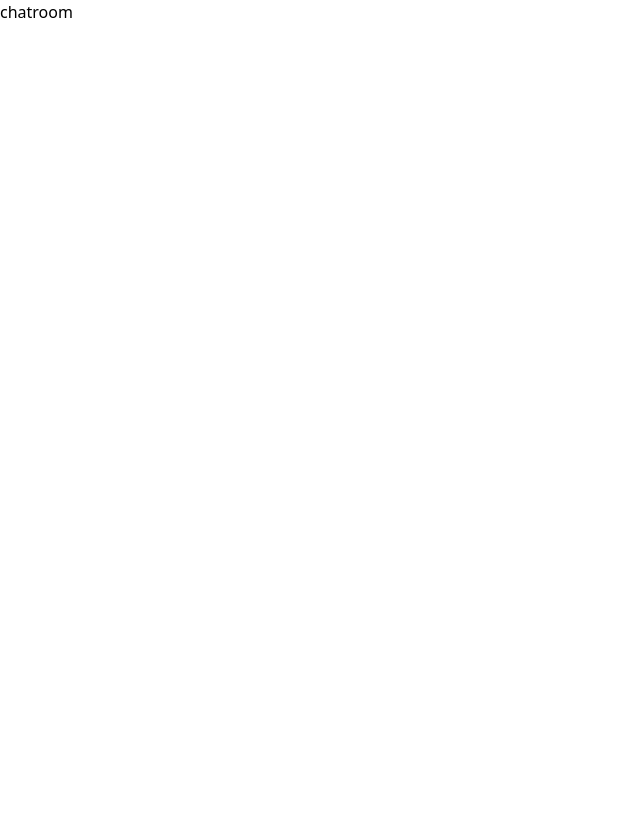
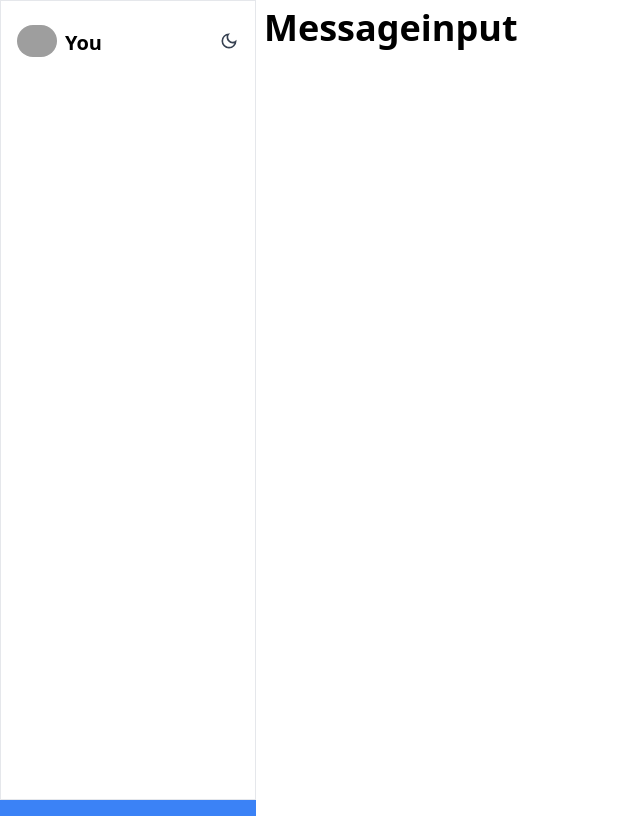
Before and after one commit to mirjetamustafa/Chat-App, a React (Vite) app: page / in a window 1280 px wide. Shown: the whole page, without its empty margins (0-640 px from the left). Built offline with nearby package versions, Linux system fonts and the light colour scheme; grey boxes are pictures that could not be loaded.

Commit message:
feat: implement dark/light theme with Tailwind

```diff
--- a/package.json
+++ b/package.json
@@ -12,6 +12,7 @@
   "dependencies": {
     "react": "^19.1.1",
     "react-dom": "^19.1.1",
+    "react-icons": "^5.5.0",
     "react-router-dom": "^7.8.2"
   },
   "devDependencies": {
--- a/src/components/MessageInput.jsx
+++ b/src/components/MessageInput.jsx
@@ -1,7 +1,11 @@
 import React from 'react'
 
 const MessageInput = () => {
-  return <div>MessageInput</div>
+  return (
+    <div className="min-h-screen bg-white text-black dark:bg-gray-900 dark:text-white ">
+      <h1 className="font-bold text-4xl">Messageinput</h1>
+    </div>
+  )
 }
 
 export default MessageInput
--- a/src/components/Sidebar.jsx
+++ b/src/components/Sidebar.jsx
@@ -1,7 +1,28 @@
-import React from 'react'
+import { MdOutlineLightMode } from 'react-icons/md'
+import { MdOutlineDarkMode } from 'react-icons/md'
 
-const Sidebar = () => {
-  return <div>Sidebar</div>
+const Sidebar = ({ darkMode, setDarkMode }) => {
+  return (
+    <div className="min-h-screen bg-white text-black dark:bg-gray-800 dark:text-white border dark:border-gray-700">
+      <div className="flex justify-between px-4 py-6">
+        <div className="flex">
+          <img
+            src="https://images.unsplash.com/photo-1472099645785-5658abf4ff4e?ixlib=rb-1.2.1&auto=format&fit=facearea&facepad=2&w=256&h=256&q=80"
+            alt=""
+            className="w-10 rounded-full"
+          />
+          <span className="mt-1 mx-2 text-xl font-semibold">You</span>
+        </div>
+        <button onClick={() => setDarkMode(!darkMode)}>
+          {darkMode ? (
+            <MdOutlineLightMode size={20} className="text-white" />
+          ) : (
+            <MdOutlineDarkMode size={20} className="text-gray-700" />
+          )}
+        </button>
+      </div>
+    </div>
+  )
 }
 
 export default Sidebar
--- a/src/pages/ChatRoom.jsx
+++ b/src/pages/ChatRoom.jsx
@@ -1,7 +1,28 @@
-import React from 'react'
+import React, { useEffect, useState } from 'react'
+import Sidebar from '../components/Sidebar'
+import MessageInput from '../components/MessageInput'
 
 const ChatRoom = () => {
-  return <div>chatroom</div>
+  const [darkMode, setDarkMode] = useState(false)
+
+  useEffect(() => {
+    if (darkMode) {
+      document.documentElement.classList.add('dark')
+    } else {
+      document.documentElement.classList.remove('dark')
+    }
+  }, [darkMode])
+
+  return (
+    <div className="md:flex bg-white text-black dark:bg-gray-900 dark:text-white min-h-screen">
+      <div className="w-64 bg-blue-500 ">
+        <Sidebar darkMode={darkMode} setDarkMode={setDarkMode} />
+      </div>
+      <div className="flex-1 bg-red-500 m-2">
+        <MessageInput />
+      </div>
+    </div>
+  )
 }
 
 export default ChatRoom
```
Also changed, not shown: 1 other file (tests, documents, lock files or other folders).
